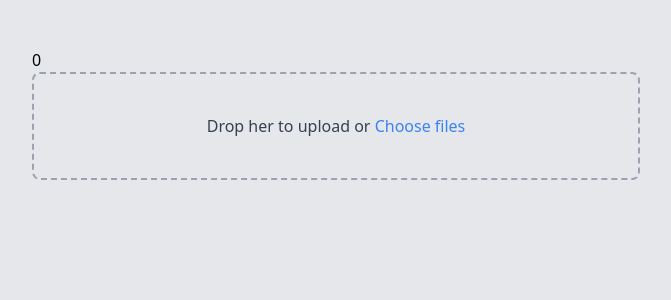
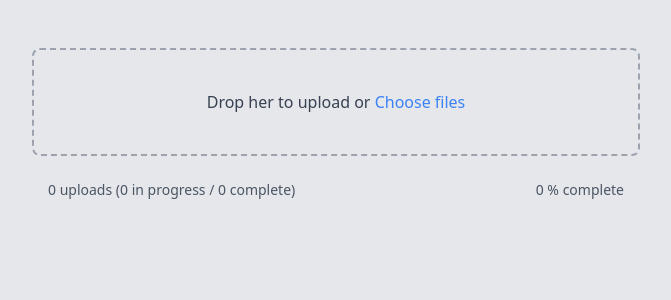
Before and after one commit to Robinhoeh/fileupload-client, a Vue app: page / in a window 1280 px wide. Shown: the top 300 px of the page, without its empty margins (304-975 px from the left). Built offline with nearby package versions, Linux system fonts and the light colour scheme.

Commit message:
add current and complete logic

```diff
--- a/src/uploader/components/Uploader.vue
+++ b/src/uploader/components/Uploader.vue
@@ -1,7 +1,15 @@
 <template>
   <div>
-    {{ overallProgress }}
     <UploaderForm @chosen="handleFilesChosen" />
+    <div
+      class="tw-mb-4 tw-flex tw-justify-between tw-px-4 tw-text-gray-600 tw-text-sm"
+    >
+      <span
+        >{{ this.uploads.length }} uploads ({{ currentUploadCount }} in progress
+        / {{ currentUploadCount }} complete)</span
+      >
+      <span> {{ overallProgress }} % complete </span>
+    </div>
     <UploaderFile
       v-for="(upload, i) in uploads"
       :key="i"
@@ -44,6 +52,12 @@ export default {
     };
   },
   computed: {
+    currentUploadCount() {
+      return this.uploads.filter((upload) => upload.uploading).length;
+    },
+    completedUploadCount() {
+      return this.uploads.filter((upload) => upload.complete).length;
+    },
     overallProgress() {
       if (this.uploads.length === 0) return 0;
 
```
